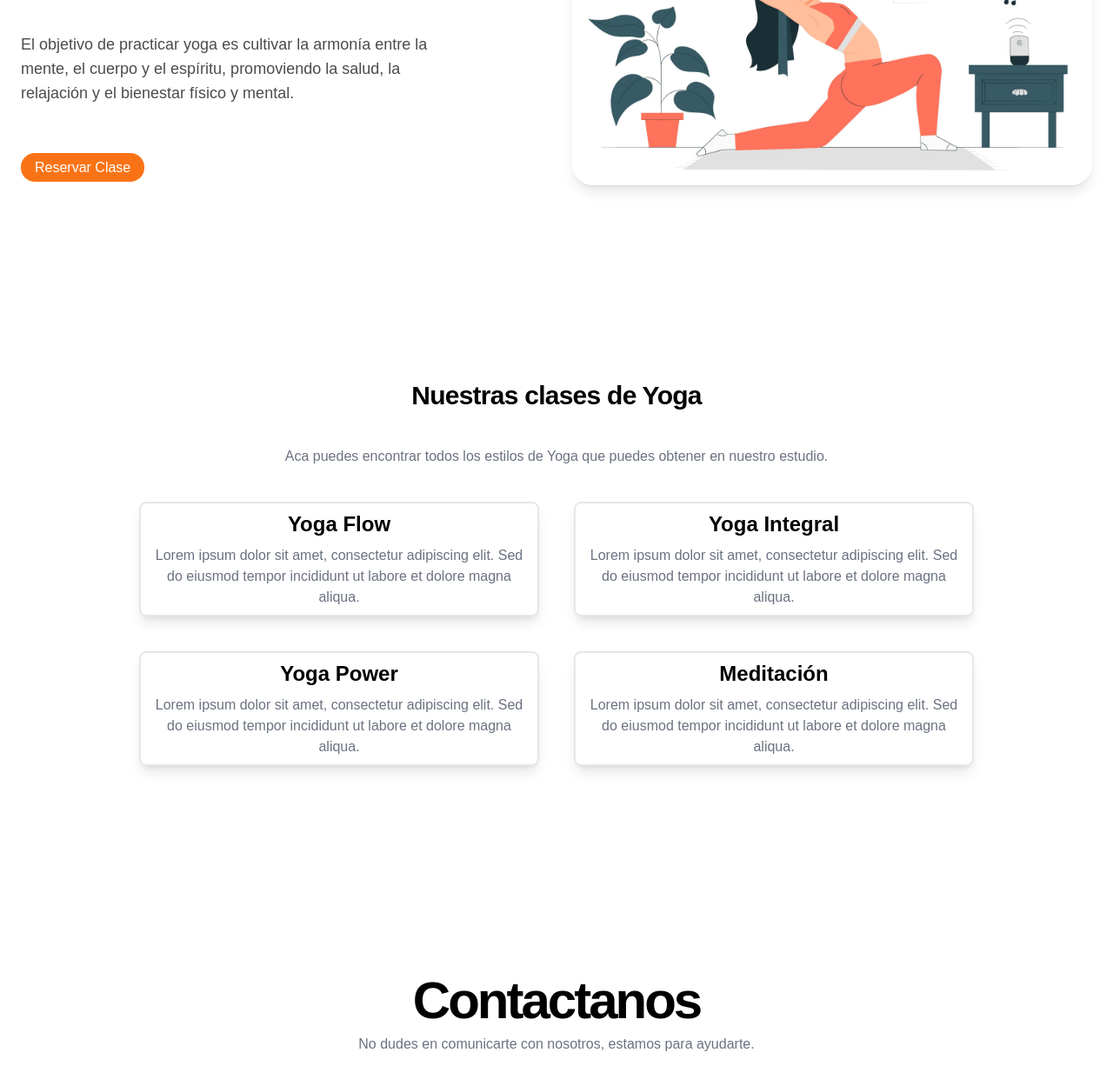
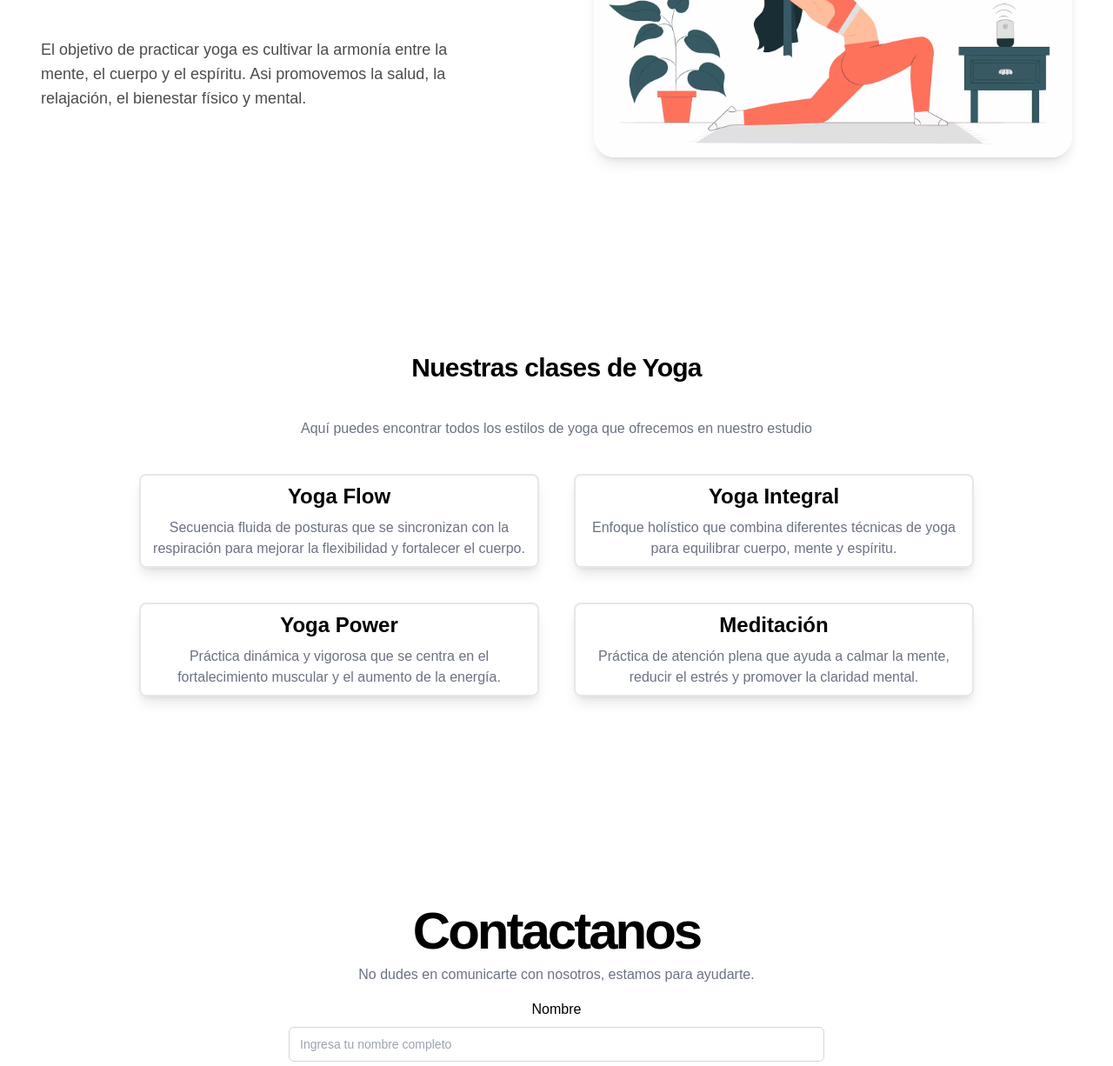
Before and after one commit to MateoSabelli/YogaPalermo, an Astro site: page / in a window 1280 px wide. Shown: the part 346-1572 px from the top of the page at 87% size. Built offline with nearby package versions, Linux system fonts and the light colour scheme; Astro itself is replaced by a stand-in of ours; a web font is replaced by a local one.

Commit message:
Ultimos retoques

```diff
--- a/src/components/Clases.astro
+++ b/src/components/Clases.astro
@@ -9,8 +9,8 @@
       Nuestras clases de Yoga
     </h2>
     <p class="text-gray-500 dark:text-gray-400 text-center my-10">
-      Aca puedes encontrar todos los estilos de Yoga que puedes obtener en
-      nuestro estudio.
+      Aquí puedes encontrar todos los estilos de yoga que ofrecemos en nuestro
+      estudio
     </p>
     <div
       class="grid max-grid-cols-1 gap-10
@@ -20,32 +20,32 @@
       <div class="border-2 rounded-lg text-center shadow-lg">
         <h3 class="text-2xl font-bold m-2">Yoga Flow</h3>
         <p class="m-2 text-gray-500 dark:text-gray-400">
-          Lorem ipsum dolor sit amet, consectetur adipiscing elit. Sed do
-          eiusmod tempor incididunt ut labore et dolore magna aliqua.
+          Secuencia fluida de posturas que se sincronizan con la respiración
+          para mejorar la flexibilidad y fortalecer el cuerpo.
         </p>
       </div>
 
       <div class="border-2 rounded-lg text-center shadow-lg">
         <h3 class="text-2xl font-bold m-2">Yoga Integral</h3>
         <p class="m-2 text-gray-500 dark:text-gray-400">
-          Lorem ipsum dolor sit amet, consectetur adipiscing elit. Sed do
-          eiusmod tempor incididunt ut labore et dolore magna aliqua.
+          Enfoque holístico que combina diferentes técnicas de yoga para
+          equilibrar cuerpo, mente y espíritu.
         </p>
       </div>
 
       <div class="border-2 rounded-lg text-center shadow-lg">
         <h3 class="text-2xl font-bold m-2">Yoga Power</h3>
         <p class="m-2 text-gray-500 dark:text-gray-400">
-          Lorem ipsum dolor sit amet, consectetur adipiscing elit. Sed do
-          eiusmod tempor incididunt ut labore et dolore magna aliqua.
+          Práctica dinámica y vigorosa que se centra en el fortalecimiento
+          muscular y el aumento de la energía.
         </p>
       </div>
 
       <div class="border-2 rounded-lg text-center shadow-lg">
         <h3 class="text-2xl font-bold m-2">Meditación</h3>
         <p class="m-2 text-gray-500 dark:text-gray-400">
-          Lorem ipsum dolor sit amet, consectetur adipiscing elit. Sed do
-          eiusmod tempor incididunt ut labore et dolore magna aliqua.
+          Práctica de atención plena que ayuda a calmar la mente, reducir el
+          estrés y promover la claridad mental.
         </p>
       </div>
     </div>
--- a/src/components/Header.astro
+++ b/src/components/Header.astro
@@ -7,9 +7,9 @@
 >
   <a class="text-center max-md:w-1/2 z-10 w-1/4" href="#inicio">
     <img
-      src="/YogaPalermo-Logo.png"
+      src="/YogaPalermo-Logo.avif"
       alt="logo Yoga Palermo"
-      class="max-w-40 display-block mx-auto my-0 scale-110 cursor-pointer z-4"
+      class="w-44 display-block mx-auto my-0 scale-110 cursor-pointer z-4"
     />
   </a>
   <nav
@@ -35,7 +35,7 @@
     target="_blank"
   >
     <span
-      class="w-[80%] bg-orange-500 rounded-2xl px-4 py-2 hover:bg-violet-600 ease-in-out duration-75"
+      class="w-[80%] bg-orange-500 rounded-2xl px-4 py-2 hover: ease-in-out duration-75"
     >
       Reservar Clase</span
     >
--- a/src/components/Inicio.astro
+++ b/src/components/Inicio.astro
@@ -22,22 +22,9 @@
                lg:text-lg lg:mr-36"
     >
       El objetivo de practicar yoga es cultivar la armonía entre la mente, el
-      cuerpo y el espíritu, promoviendo la salud, la relajación y el bienestar
+      cuerpo y el espíritu. Asi promovemos la salud, la relajación, el bienestar
       físico y mental.
     </h2>
-
-    <a
-      class="text-start pt-5 text-white h-auto max-md:hidden"
-      aria-label="Chat on WhatsApp"
-      href="https://wa.me/91132799173"
-      target="_blank"
-    >
-      <span
-        class="bg-orange-500 rounded-2xl px-4 py-2 hover:scale-110 hover:rotate-3 hover:bg-violet-600 ease-in-out duration-75"
-      >
-        Reservar Clase</span
-      >
-    </a>
   </div>
   <picture
     class="h-auto flex justify-center items-center
@@ -45,9 +32,9 @@
     max-sm:overflow-visible max-sm:w-[350px]"
   >
     <img
-      src="/5180214.jpg"
+      src="/5180214.avif"
       alt="Imagen-Inicio"
-      class="w-[600px] rounded-3xl roun shadow-lg"
+      class="w-[550px] rounded-3xl shadow-lg"
     />
   </picture>
 </main>
--- a/src/layouts/Layout.astro
+++ b/src/layouts/Layout.astro
@@ -16,7 +16,6 @@
     <meta charset="UTF-8" />
     <meta name="viewport" content="width=device-width" />
     <link rel="icon" type="image/svg+xml" href="/YogaPalermo-Logo.png" />
-    <link rel="stylesheet" href="https://use.typekit.net/cqv8jyu.css" />
     <meta name="generator" content={Astro.generator} />
     <title>{title}</title>
 
```
Also changed, not shown: public/5180214.avif (added), public/YogaPalermo-Logo.avif (added), src/components/sitemap.html (renamed from src/pages/sitemap.html).
